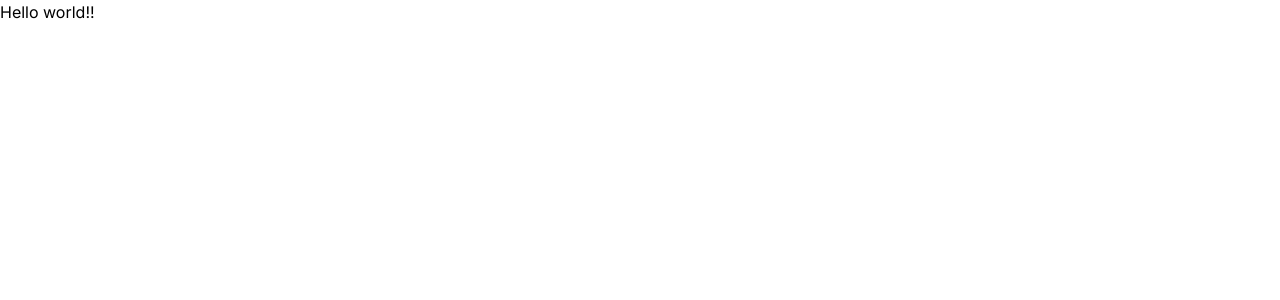
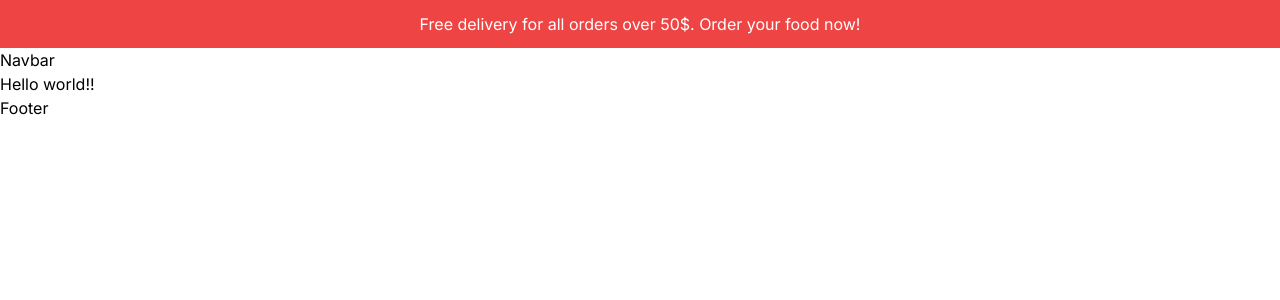
Before and after one commit to vishalmishradev/tomato, a Next.js app: page / in a window 1280 px wide. Shown: the top 300 px of the page. Built offline with nearby package versions, Linux system fonts and the light colour scheme.

Commit message:
added components

```diff
--- a/src/app/layout.tsx
+++ b/src/app/layout.tsx
@@ -1,6 +1,9 @@
 import type { Metadata } from "next";
 import { Inter } from "next/font/google";
 import "./globals.css";
+import Notification from "@/components/Notification";
+import Navbar from "@/components/Navbar";
+import Footer from "@/components/Footer";
 
 const inter = Inter({ subsets: ["latin"] });
 
@@ -16,7 +19,12 @@
 }>) {
   return (
     <html lang="en">
-      <body className={inter.className}>{children}</body>
+      <body className={inter.className}>
+        <Notification />
+        <Navbar />
+        {children}
+        <Footer />
+      </body>
     </html>
   );
 }
--- /dev/null
+++ b/src/components/Footer.tsx
@@ -0,0 +1,11 @@
+import React from 'react'
+
+const Footer = () => {
+  return (
+    <div>
+      Footer
+    </div>
+  )
+}
+
+export default Footer
--- /dev/null
+++ b/src/components/Menu.tsx
@@ -0,0 +1,13 @@
+import Image from 'next/image'
+import React from 'react'
+
+const Menu = () => {
+  return (
+    <div>
+        <Image src="/open.png"/>
+
+    </div>
+  )
+}
+
+export default Menu
--- /dev/null
+++ b/src/components/Navbar.tsx
@@ -0,0 +1,11 @@
+import React from 'react'
+
+const Navbar = () => {
+  return (
+    <div>
+      Navbar
+    </div>
+  )
+}
+
+export default Navbar
--- /dev/null
+++ b/src/components/Notification.tsx
@@ -0,0 +1,11 @@
+import React from 'react'
+
+const Notification = () => {
+  return (
+    <div className='h-12 bg-red-500 text-white px-4 flex items-center justify-center text-sm md:text-base'>
+      Free delivery for all orders over 50$. Order your food now!
+    </div>
+  )
+}
+
+export default Notification;
```
